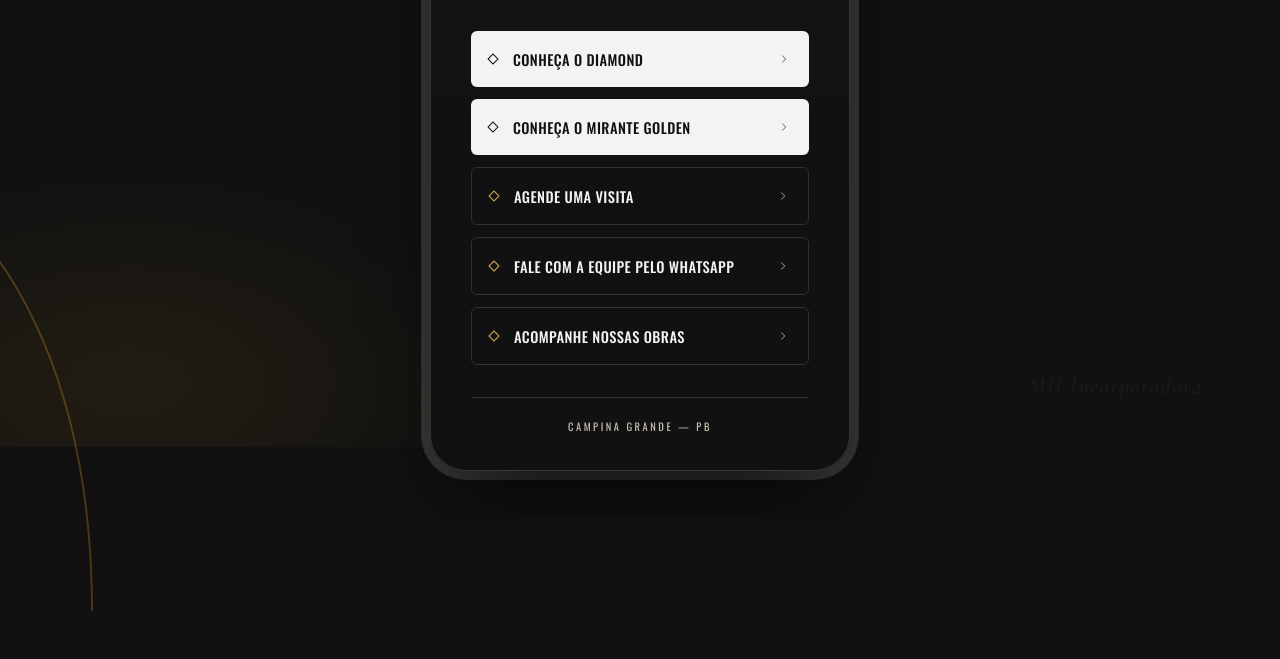
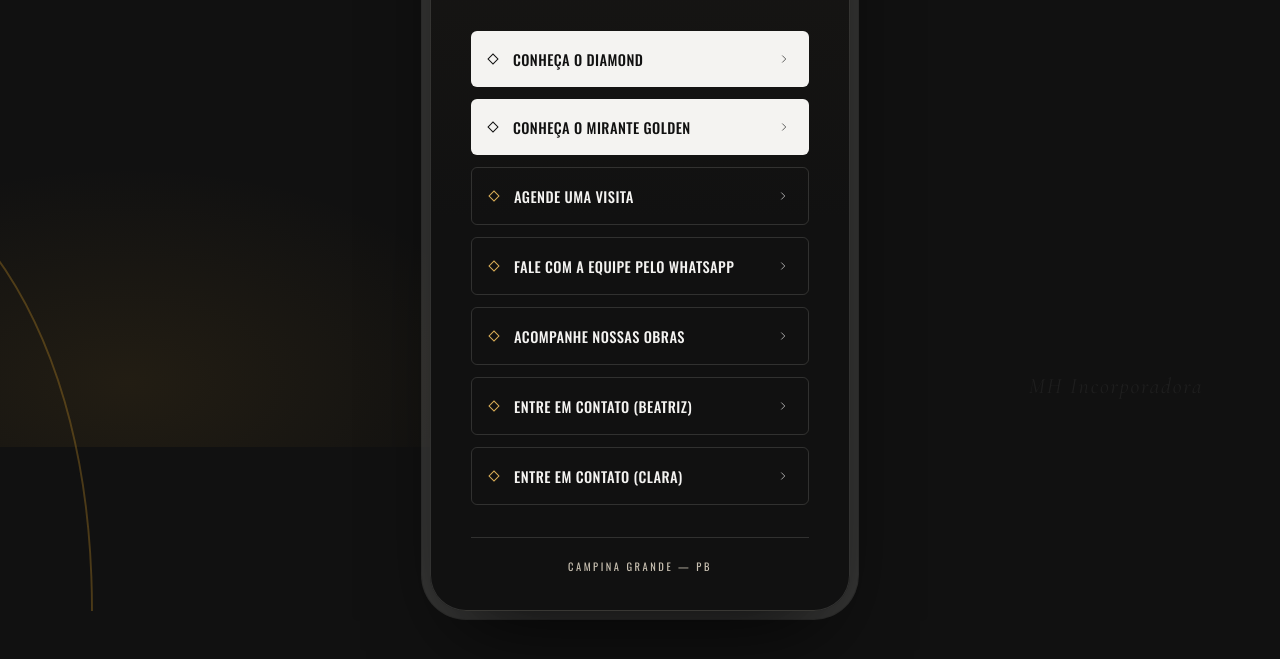
Before and after one commit to mhincorporadora/bio, a plain HTML site: page index.html in a window 1280 px wide. Shown: the part 353-1012 px from the top of the page. Before the commit the page ends 872 px from the top, so only its background shows below. Drawn offline with nearby package versions, Linux system fonts and the light colour scheme.

Commit message:
botões atendentes

```diff
--- a/api/ga4.js
+++ b/api/ga4.js
@@ -6,6 +6,8 @@ const buttons = [
   ['agende-visita', 'Agende uma visita', 'https://wa.me/5583987260270?text=Ol%C3%A1!%20Quero%20agendar%20uma%20visita.'],
   ['whatsapp-equipe', 'Fale com a equipe pelo WhatsApp', 'https://wa.me/5583991139391?text=Ol%C3%A1!%20Gostaria%20de%20falar%20com%20a%20equipe.%0A'],
   ['obras', 'Acompanhe nossas obras', 'https://wa.me/5583991139391?text=Ol%C3%A1!%20Gostaria%20de%20acompanhar%20o%20andamento%20das%20obras'],
+  ['contato-beatriz', 'Entre em contato (Beatriz)', 'https://wa.me/5583998216872'],
+  ['contato-clara', 'Entre em contato (Clara)', 'https://wa.me/message/NRDJFZ63OEFMH1'],
 ];
 const valid = d => /^\d{4}-\d{2}-\d{2}$/.test(d || '');
 const b64 = x => Buffer.from(x).toString('base64url');
--- a/index.html
+++ b/index.html
@@ -404,6 +404,18 @@ height="0" width="0" style="display:none;visibility:hidden"></iframe></noscript>
           <svg class="arrow" viewBox="0 0 24 24" fill="none" stroke="currentColor" stroke-width="1.6"><path d="M9 6l6 6-6 6"/></svg>
         </a>
 
+        <a class="btn btn-outline" href="https://wa.me/5583998216872" target="_blank" rel="noopener">
+          <span class="mark"></span>
+          <span class="text"><span class="title">Entre em contato (Beatriz)</span></span>
+          <svg class="arrow" viewBox="0 0 24 24" fill="none" stroke="currentColor" stroke-width="1.6"><path d="M9 6l6 6-6 6"/></svg>
+        </a>
+
+        <a class="btn btn-outline" href="https://wa.me/message/NRDJFZ63OEFMH1" target="_blank" rel="noopener">
+          <span class="mark"></span>
+          <span class="text"><span class="title">Entre em contato (Clara)</span></span>
+          <svg class="arrow" viewBox="0 0 24 24" fill="none" stroke="currentColor" stroke-width="1.6"><path d="M9 6l6 6-6 6"/></svg>
+        </a>
+
       </nav>
 
       <div class="card-footer">
```
Also changed, not shown: mh-incorporadora-linkbio (2).html (+12 -0 lines).
